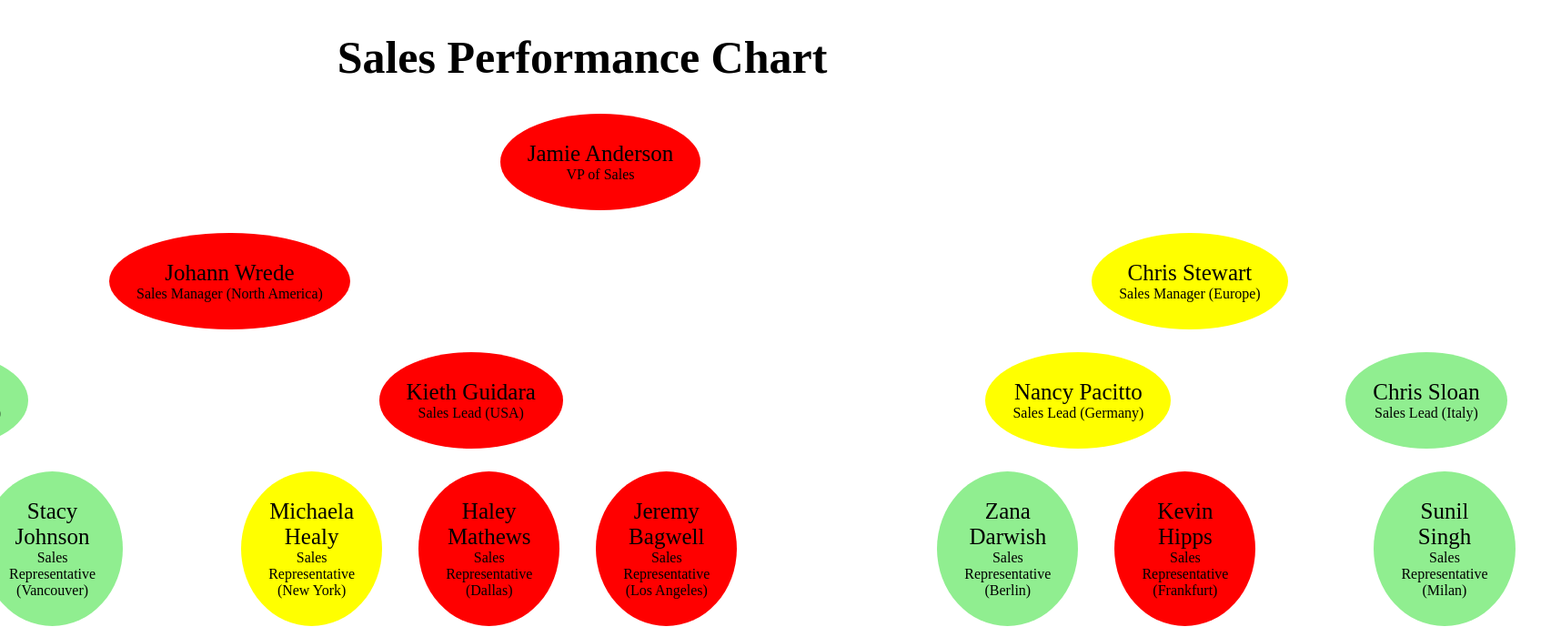
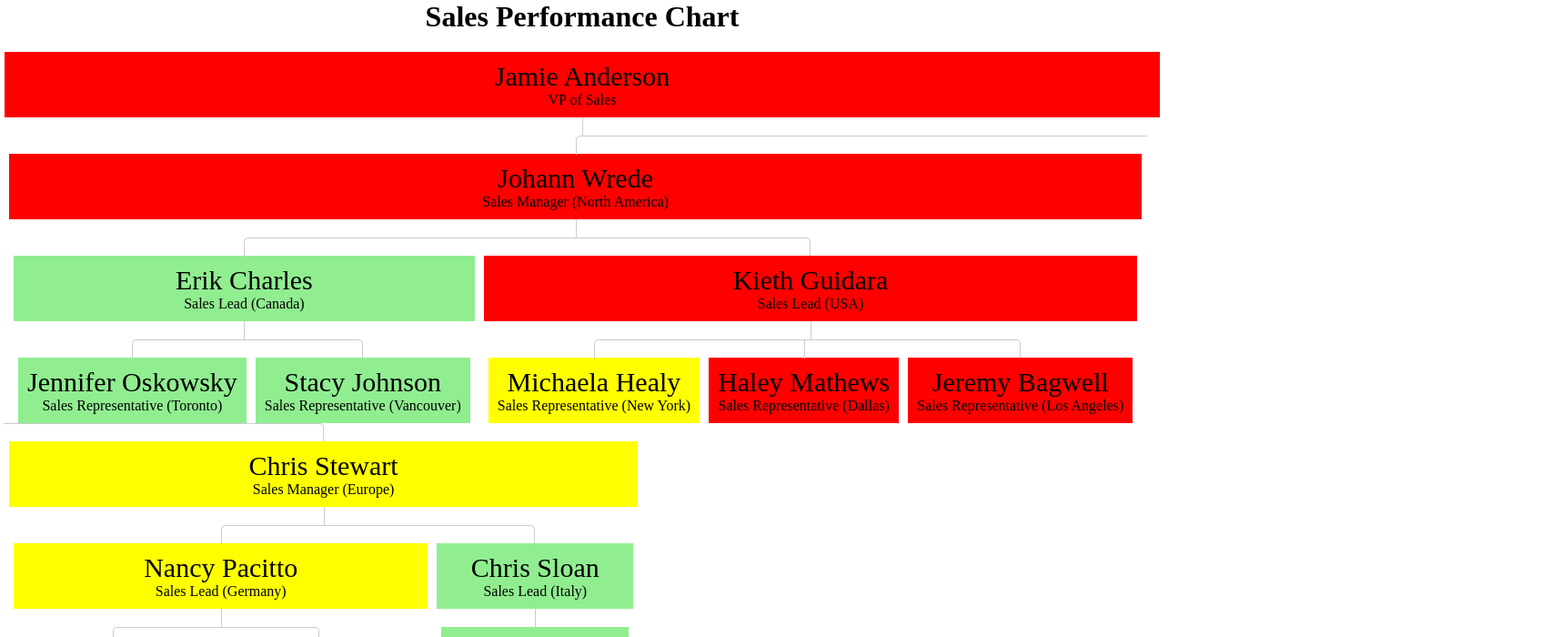
Before and after one commit to ShehzadMuhammad/UIAssignment, a React (Create React App) app in the folder hierarchychart/: page / in a window 1280 px wide. Shown: the top 700 px of the page at 91% size, 1716 px wide, since content can reach past the window. Built offline with nearby package versions, Linux system fonts and the light colour scheme.

Commit message:
Reformated list and added connector lines

```diff
--- a/hierarchychart/src/HierarchyTree.js
+++ b/hierarchychart/src/HierarchyTree.js
@@ -10,9 +10,10 @@ const getColour = (status) => {
 
 const EmployeeNode = (props) => {
   return (
-    <>
+    <div className="tree">
+      <ul>
         {props.data.map((employee) => (
-        <ul className="tree">
+          <li>
             <div
               style={{ backgroundColor: getColour(employee.status) }}
               className="employeeBox"
@@ -20,14 +21,14 @@ const EmployeeNode = (props) => {
               <span className="employeeName">{employee.name}</span>
               <span>{employee.title}</span>
             </div>
-          <li>
+            {/* <div className="arrowDown">Arrow Down</div> */}
             {employee.children?.length && (
               <EmployeeNode data={employee.children} />
             )}
           </li>
+        ))}
       </ul>
-      ))}
-    </>
+    </div>
   );
 };
 
--- a/hierarchychart/src/Tree.css
+++ b/hierarchychart/src/Tree.css
@@ -1,38 +1,44 @@
-.tree {
-  display: grid;
-  text-align: center;
-  justify-items: center;
+/*Now the CSS*/
+* {
+  margin: 0;
+  padding: 0;
 }
 
 .treeTitle {
   text-align: center;
-  font-size: 50px;
 }
 
 .employeeBox {
-  /* background-color: greenyellow; */
-  border-radius: 90%;
-  padding: 30px;
+  padding: 10px;
+  position: relative;
 }
 
 .employeeName {
   display: block;
-  font-size: 25px;
+  font-size: 30px;
 }
 
-ul {
+.tree {
+  display: flex;
+  text-align: center;
   justify-content: center;
-  align-items: center;
 }
 
-li {
-  list-style-type: none;
-  display: flex;
-  margin: 25px;
+.tree ul {
+  padding-top: 20px;
+  position: relative;
 }
 
-tree li::before,
-tree li::after {
+.tree li {
+  float: left;
+  text-align: center;
+  list-style-type: none;
+  position: relative;
+  padding: 20px 5px 0 5px;
+}
+
+.tree li::before,
+.tree li::after {
   content: "";
   position: absolute;
   top: 0;
@@ -41,8 +47,40 @@ tree li::after {
   width: 50%;
   height: 20px;
 }
-tree li::after {
+.tree li::after {
   right: auto;
   left: 50%;
   border-left: 1px solid #ccc;
 }
+
+.tree li:only-child::after,
+.tree li:only-child::before {
+  display: none;
+}
+
+.tree li:only-child {
+  padding-top: 0;
+}
+
+.tree li:first-child::before,
+.tree li:last-child::after {
+  border: 0 none;
+}
+
+.tree li:last-child::before {
+  border-right: 1px solid #ccc;
+  border-radius: 0 5px 0 0;
+}
+.tree li:first-child::after {
+  border-radius: 5px 0 0 0;
+}
+
+.tree ul ul::before {
+  content: "";
+  position: absolute;
+  top: 0;
+  left: 50%;
+  border-left: 1px solid #ccc;
+  width: 0;
+  height: 20px;
+}
```
Lines whose indentation alone changed are shown as unchanged.
